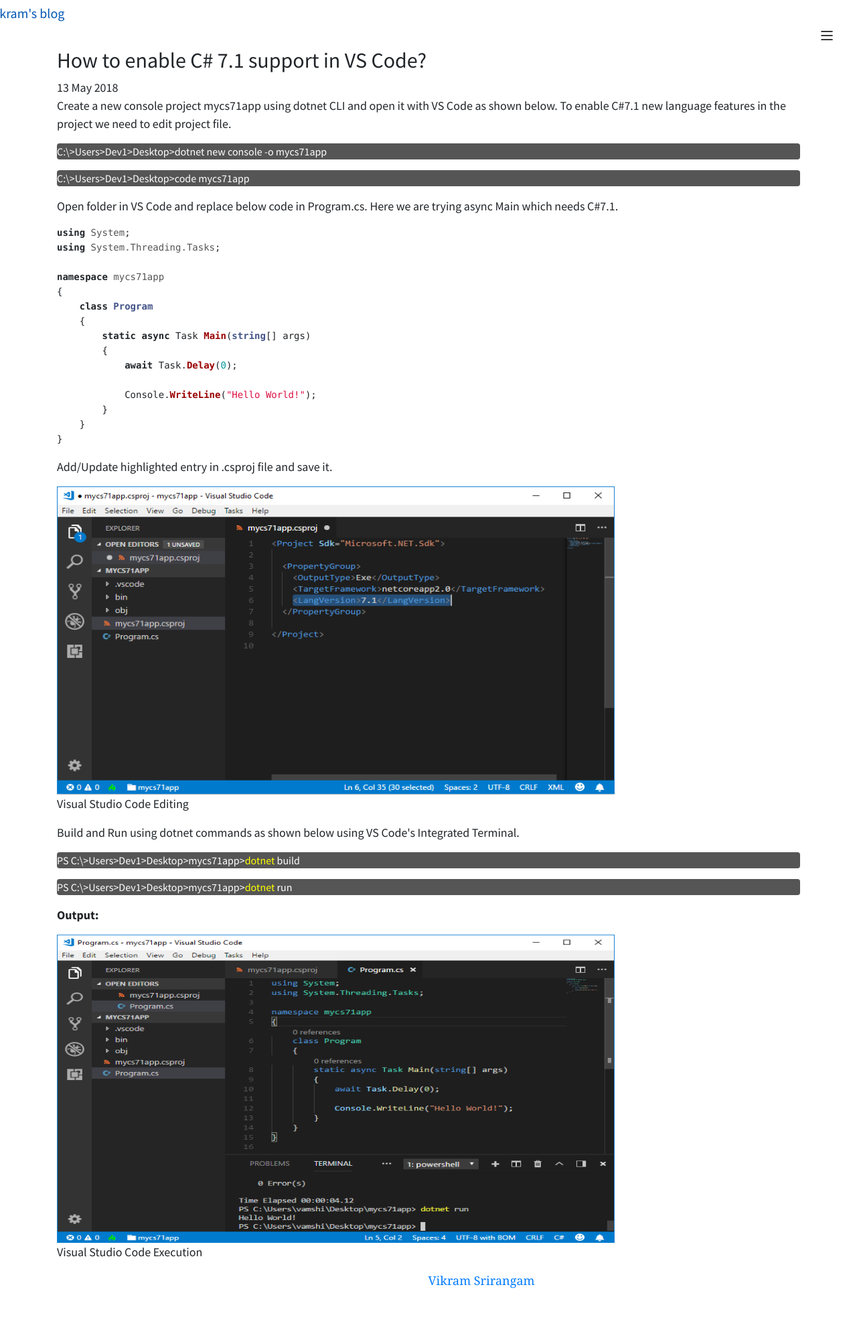
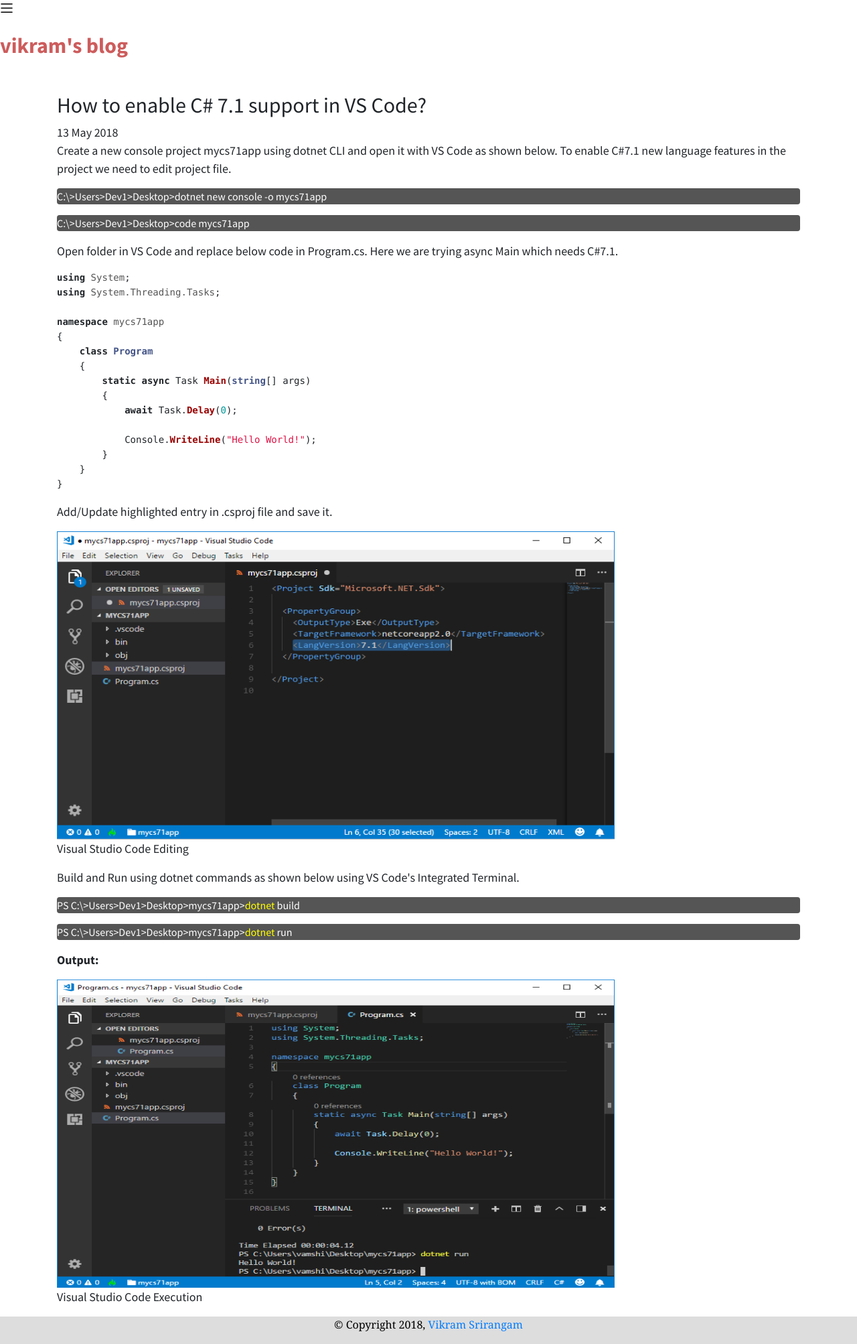
Before and after one commit to srirangamv/srirangamv.github.io, a Jekyll site: the page built from index.html, in a window 1280 px wide. Shown: the whole page at 67% size. Built offline with Jekyll 4.4.1, drawn with Linux system fonts in a browser that asks for light colours; nearby versions of some CDN libraries; the list of posts is cut into pages by our own code; before the commit the page ends 1942 px from its top, so only the background shows below that.

Commit message:
css changes.

```diff
--- a/_layouts/default.html
+++ b/_layouts/default.html
@@ -34,7 +34,6 @@
 <body>
     <div>
         <div class="header-blue">
-            <div class="row">
             <div id="menu">
                 <a id="toggle" href="#">
                     <i class="icon-menu"></i>
@@ -43,13 +42,8 @@
                     <li><a href="/blog">posts</a></li>
                 </ul>
             </div>
-                <div class="navbar-header">
-                    <div id="menu"><a id="toggle" href="#"><i class="icon-menu"></i></a><ul>
-                            <li><a href="/blog">posts</a></li>
-                        </ul>
-                    </div>
+            <div class="navbar">
                 <a class="navbar-brand navbar-link" href="/">vikram's blog</a>
-                </div>
             </div>
         </div>
     </div>
--- a/css/style.css
+++ b/css/style.css
@@ -145,10 +145,13 @@
   color: white;
   text-align: center;
   border-bottom: solid 1px transparent;
+  background-color: #ddd;
+  color: #000;
 }
 
 footer p{
   font-family: Georgia,serif;
+  font-size: 16px;
 }
 
 footer p a{
@@ -373,10 +376,11 @@
 }
 
 #menu {
-  position: fixed;
+  /*position: fixed;
   top: 35px;
-  right: 30px;
+  right: 30px;*/
   z-index: 50;
+  display: inline;
 }
 
 #menu:hover ul {
@@ -388,10 +392,10 @@
 }
 
 #menu a#toggle {
-  position: absolute;
+  /*position: absolute;
   top: 0;
   right: 0;
-  padding: 5px;
+  padding: 5px;*/
   background: rgba(255,255,255,.9);
   border-radius: 2px;
   border: 1px solid transparent;
@@ -408,7 +412,7 @@
   position: absolute;
   top: 0px;
   height: 1300px;
-  right: 0;
+  left: 0px;
   margin: 0;
   border: 1px solid #efefef;
   border-bottom: 1px solid #ddd;
```
Lines whose indentation alone changed are shown as unchanged.
